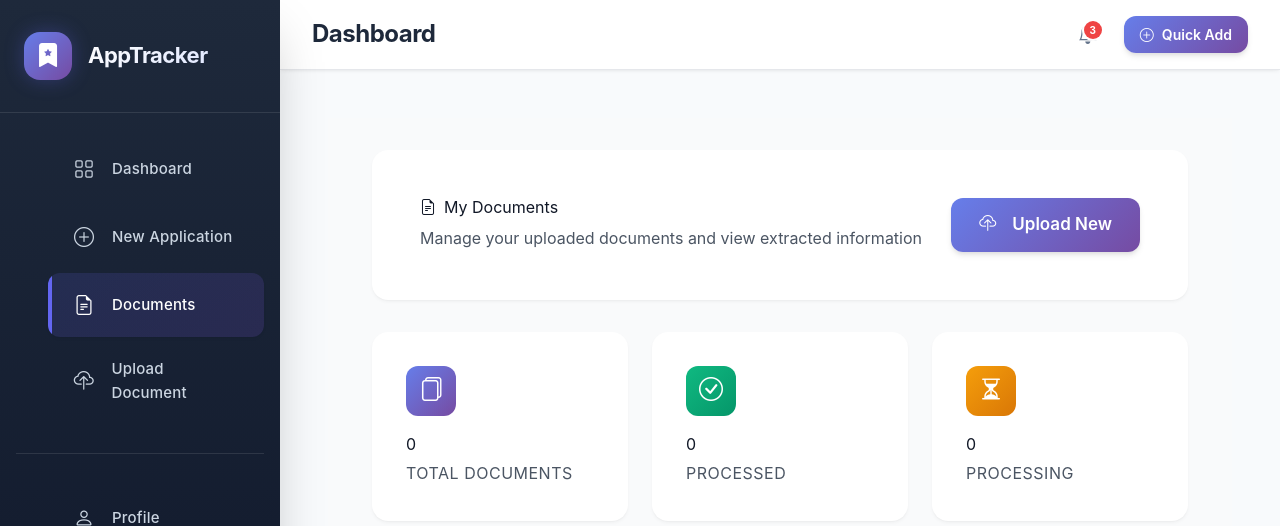
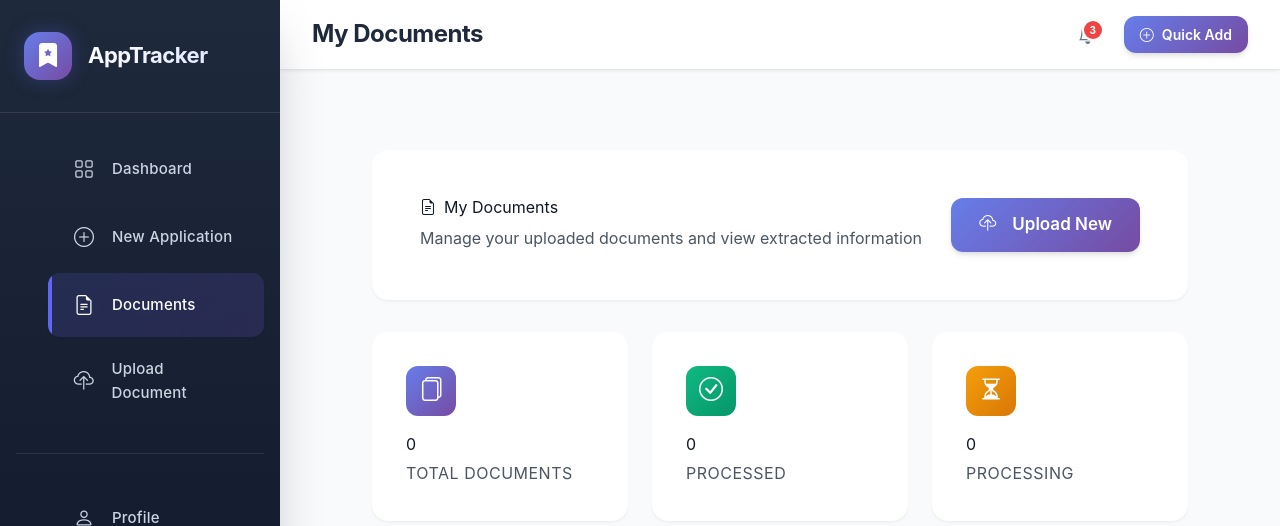
Before and after one commit to NajibOladosu/job_and_scholarship_tracker, a Django app: page /documents/ in a window 1280 px wide. Shown: the top 526 px of the page. Run offline with Django 5.2, Linux system fonts and the light colour scheme; the visitor is signed in with stand-in values (Sample User, id 1); data that the repository does not hold is empty; parts of the project's set-up code (start-up, migrations or seed data) failed here and were passed over; some libraries are stand-ins or nearby versions.

Commit message:
Fix template variable mismatch causing 500 error
- Change topbar.html to use 'title' instead of 'page_title'
- Remove invalid Bootstrap class 'border-gray-200'
- Ensure all context variables match between views and templates
- This fixes the 500 Internal Server Error on dashboard

```diff
--- a/templates/components/topbar.html
+++ b/templates/components/topbar.html
@@ -10,7 +10,7 @@
 
         <!-- Page Title (passed from view context) -->
         <div class="topbar-title">
-            <h1 class="page-heading">{{ page_title|default:"Dashboard" }}</h1>
+            <h1 class="page-heading">{{ title|default:"Dashboard" }}</h1>
         </div>
 
         <!-- Right Side Actions -->
--- a/templates/tracker/dashboard.html
+++ b/templates/tracker/dashboard.html
@@ -6,7 +6,7 @@
 {% block content %}
 <div class="container-fluid p-0">
     <!-- Welcome Header -->
-    <div class="dashboard-header mb-4 p-4 rounded-3 bg-white shadow-sm border border-gray-200">
+    <div class="dashboard-header mb-4 p-4 rounded-3 bg-white shadow-sm border">
         <div class="row align-items-center">
             <div class="col-lg-8">
                 <h1 class="h2 fw-bold mb-2 text-gradient">
```
